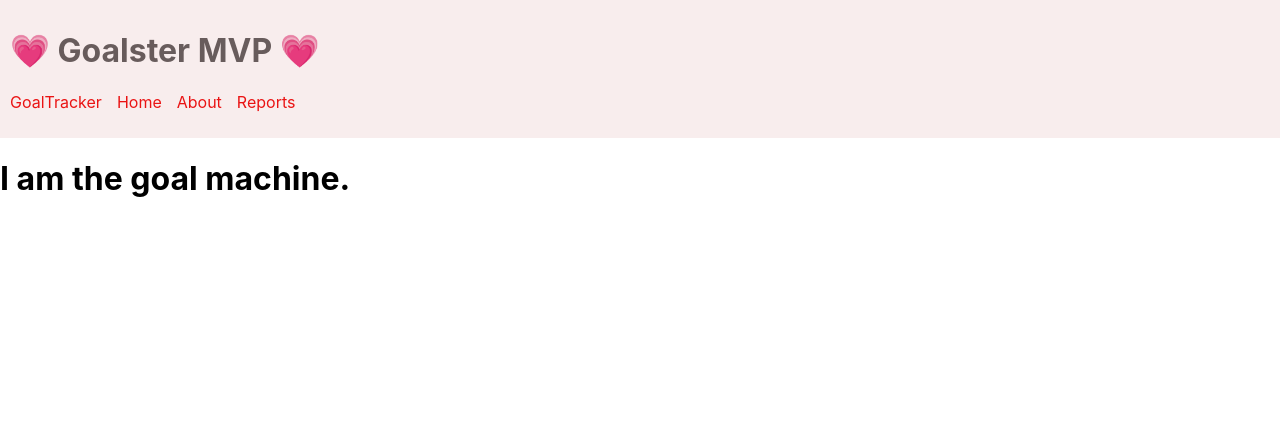
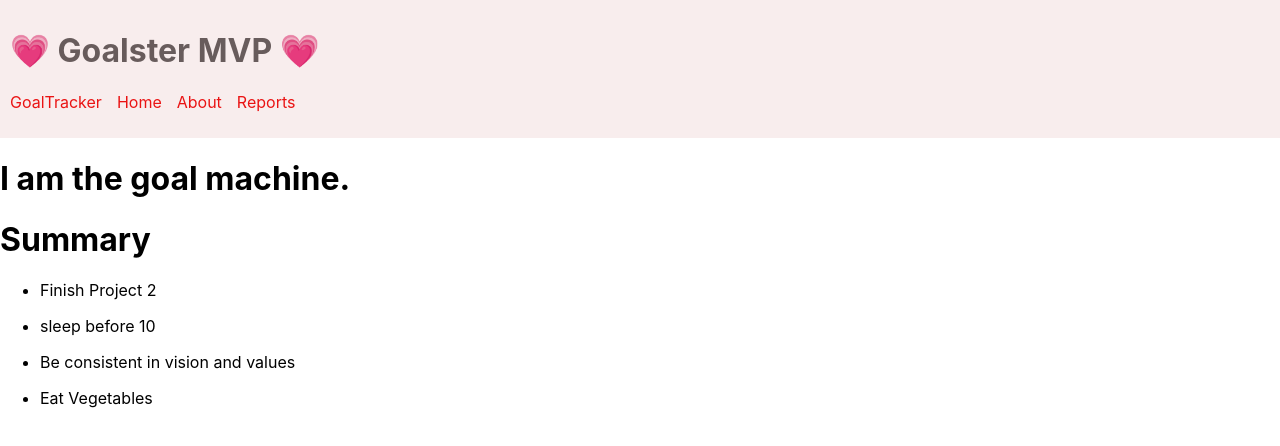
Before and after one commit to benjamin-jacobson/SE-Phase-2-Project, a React (Create React App) app: page /goaltracker in a window 1280 px wide. Shown: the top 446 px of the page. Built offline with nearby package versions, Linux system fonts and the light colour scheme; data requests are answered from the project's data file.

Commit message:
updated compnents and pages to include more functionality

```diff
--- a/db.json
+++ b/db.json
@@ -1,35 +1,5 @@
 {
   "goals": [
-    {
-      "id": 1,
-      "name": "exercise",
-      "category": "daily"
-    },
-    {
-      "id": 2,
-      "name": "eat healthily",
-      "category": "daily"
-    },
-    {
-      "id": 3,
-      "name": "read",
-      "category": "daily"
-    },
-    {
-      "id": 4,
-      "name": "budget",
-      "category": "monthly"
-    },
-    {
-      "id": 5,
-      "name": "sail the atlantic",
-      "category": "bucketlist"
-    },
-    {
-      "id": 6,
-      "name": "sail the atlantic",
-      "category": "3 year plan"
-    },
     {
       "goal": "Finish Project 2",
       "metric": "Within 7 days",
@@ -41,6 +11,18 @@
       "metric": "yes/no",
       "category": "daily",
       "id": 8
+    },
+    {
+      "goal": "Be consistent in vision and values",
+      "metric": "Yes,No",
+      "category": "daily",
+      "id": 9
+    },
+    {
+      "goal": "Eat Vegetables",
+      "metric": "3 servings",
+      "category": "daily",
+      "id": 10
     }
   ],
   "animals": [
--- a/src/App.js
+++ b/src/App.js
@@ -17,7 +17,7 @@ function App(){
   }
 
   useEffect(() => {
-    const url = "http://localhost:4000/animals"
+    const url = "http://localhost:4000/goals"
     fetch(url,
       {method: "GET",
       headers: {"Content-Type":"application/json"}
@@ -27,10 +27,12 @@ function App(){
     .catch(error => console.error(error));
   },[])
 
+  console.log(data)
+
   return (
     <div className="app-container">
       <Header isDarkMode={isDarkMode} onDarkModeClick={handleDarkModeClick} />
-      <Outlet />
+      <Outlet context={data}/>
     </div>
   );
 };
--- a/src/components/Header.js
+++ b/src/components/Header.js
@@ -10,11 +10,6 @@ function Header({ isDarkMode, onDarkModeClick }) {
       <h1 className="logo">💗 Goalster MVP  💗</h1>
       <nav>
         <ul className="nav-links">
-        {/* <li>
-            <NavLink exact to="/" activeClassName="active-link">
-              Root
-            </NavLink>
-          </li> */}
           <li>
             <NavLink exact to="/goaltracker" activeClassName="active-link">
               GoalTracker
--- a/src/components/Summary.js
+++ b/src/components/Summary.js
@@ -3,10 +3,12 @@ import SummaryList from "./SummaryList";
 
 function Summary({data}) {
 
+
   return (
     <div>
       <header>
         <h1>Summary</h1>
+        {/* <p>Hi {data}</p> */}
       </header>
       <SummaryList data={data} />
     </div>
--- a/src/components/SummaryList.js
+++ b/src/components/SummaryList.js
@@ -4,7 +4,7 @@ function SummaryList({data}) {
 
 const data_bullets = data.map((i) => {
   return (
-    <ul><li>{i.name}</li></ul>
+    <ul><li>{i.goal}</li></ul>
 
 )})
 
@@ -15,22 +15,3 @@ return (
 )
 }
 export default SummaryList;
-
-
-
-// import React from "react";
-
-// function SummaryList({data}) {
-
-// const data_bullets = data.map((i) => {
-//   return (
-//   <p>{i.name}</p>
-// )})
-
-// return (
-//   <div>
-//     {data_bullets}
-//   </div>
-// )
-// }
-// export default SummaryList;
--- a/src/pages/GoalTracker.js
+++ b/src/pages/GoalTracker.js
@@ -1,9 +1,16 @@
+import Summary from "../components/Summary";
+import { useOutletContext } from "react-router-dom";
+
 function GoalTracker() {
+  let data = useOutletContext()
+  console.log(data)
   return (
     <>
       <main>
         <h1> I am the goal machine.
         </h1>
+        <Summary data = {data}/>
+
       </main>
     </>
   );
--- a/src/pages/Home.js
+++ b/src/pages/Home.js
@@ -1,15 +1,24 @@
+
+import { useOutletContext } from 'react-router-dom';
+import GoalAddForm from '../components/GoalAddForm'
+
 function Home() {
+
+  // using App outlet to get data
+
     return (
       <>
         <main>
           <h1>Home sweet home
           </h1>
+          <GoalAddForm />
         </main>
       </>
     );
   };
 
   export default Home;
+
     //     <div className="app-container">
     //             <h1> I am the home page </h1>
     //       <div className="grid-container">
--- a/src/pages/Reports.js
+++ b/src/pages/Reports.js
@@ -1,9 +1,12 @@
+import BarPlotOverTime from "../components/BarChartOverTime";
+
 function Reports() {
     return (
       <>
         <main>
           <h1>I am the reporter
           </h1>
+          <BarPlotOverTime />
         </main>
       </>
     );
```
Also changed, not shown: src/components/GoalAddForm.js (renamed from src/components/MyForm.js).
